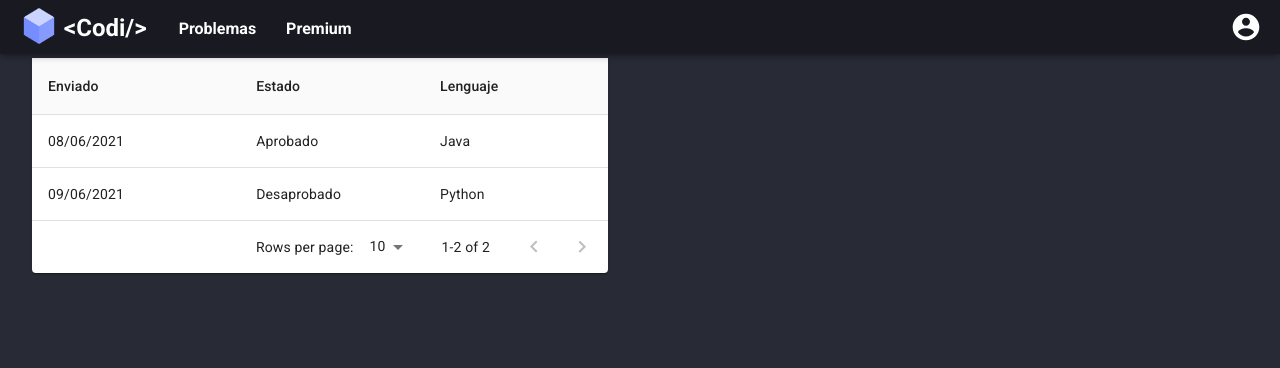
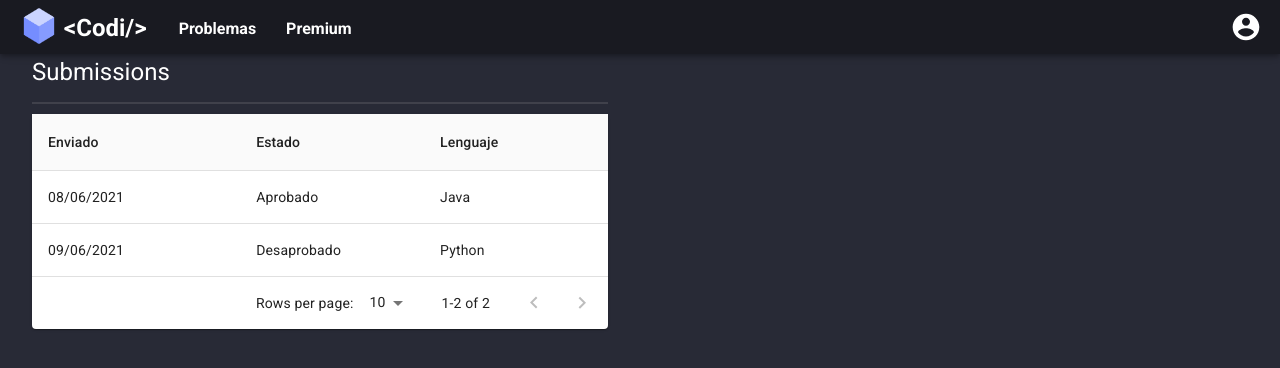
Before and after one commit to gebrayel/Codi-Leetcode-Clone-Frontend, a React (Create React App) app: page /todito in a window 1280 px wide. Shown: the top 368 px of the page. Built offline with nearby package versions, Linux system fonts and the light colour scheme; no server answers; sample sign-in values are in the browser's storage.

Commit message:
Titutlo en submisions

```diff
--- a/src/components/Todito/Todito.js
+++ b/src/components/Todito/Todito.js
@@ -90,6 +90,9 @@ export default function Todito({ type, id, title, difficulty, description, solut
                 }else{
                     return (
                         <Box className={classes.containerTodito}>
+                            <Box className={classes.containerTitle}>
+                                <h1 className={classes.title}>Submissions</h1>
+                            </Box>
                             <Paper className={classes.paper}>
                                 <TableContainer className={classes.table}>
                                     <Table stickyHeader aria-label="sticky table">
@@ -228,6 +231,7 @@ const useStyles = makeStyles((theme) => ({
     },
     paper: {
         width: '100%',
+        marginTop: 10,
     },
     table: {
         maxHeight: 440,
```
